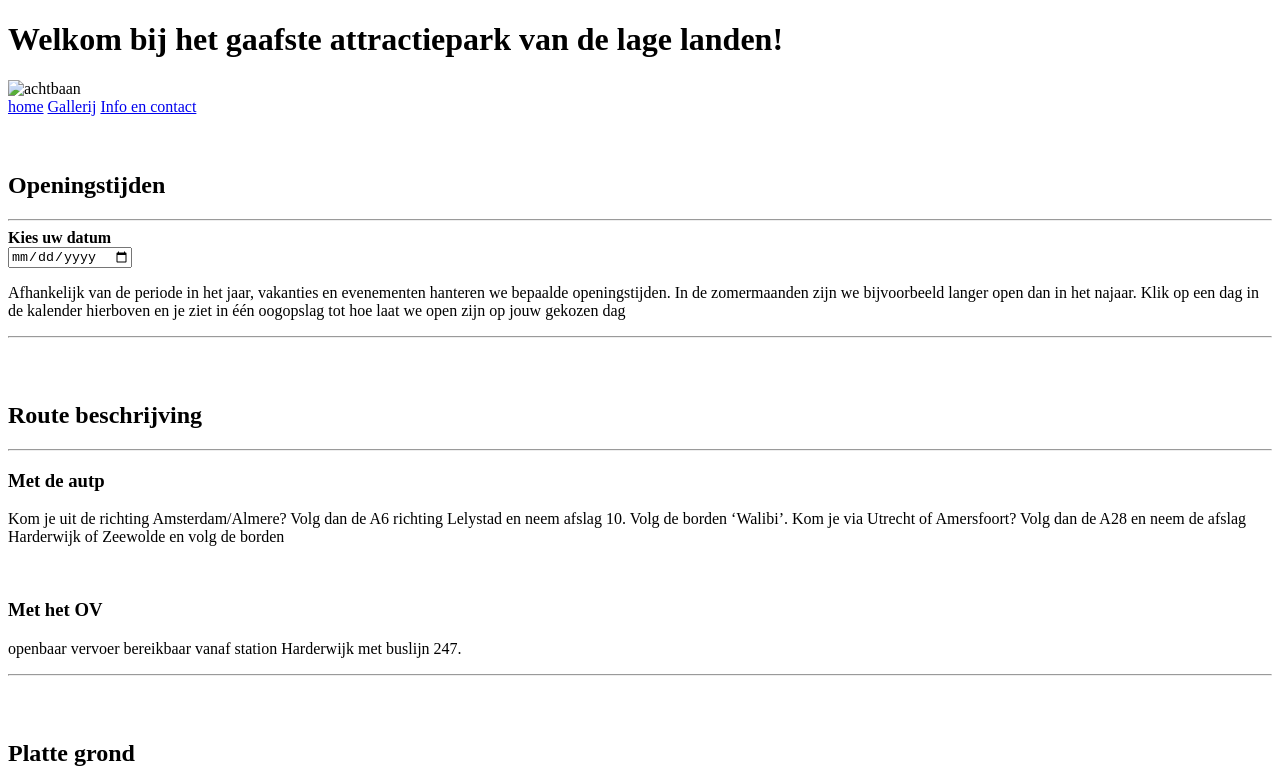
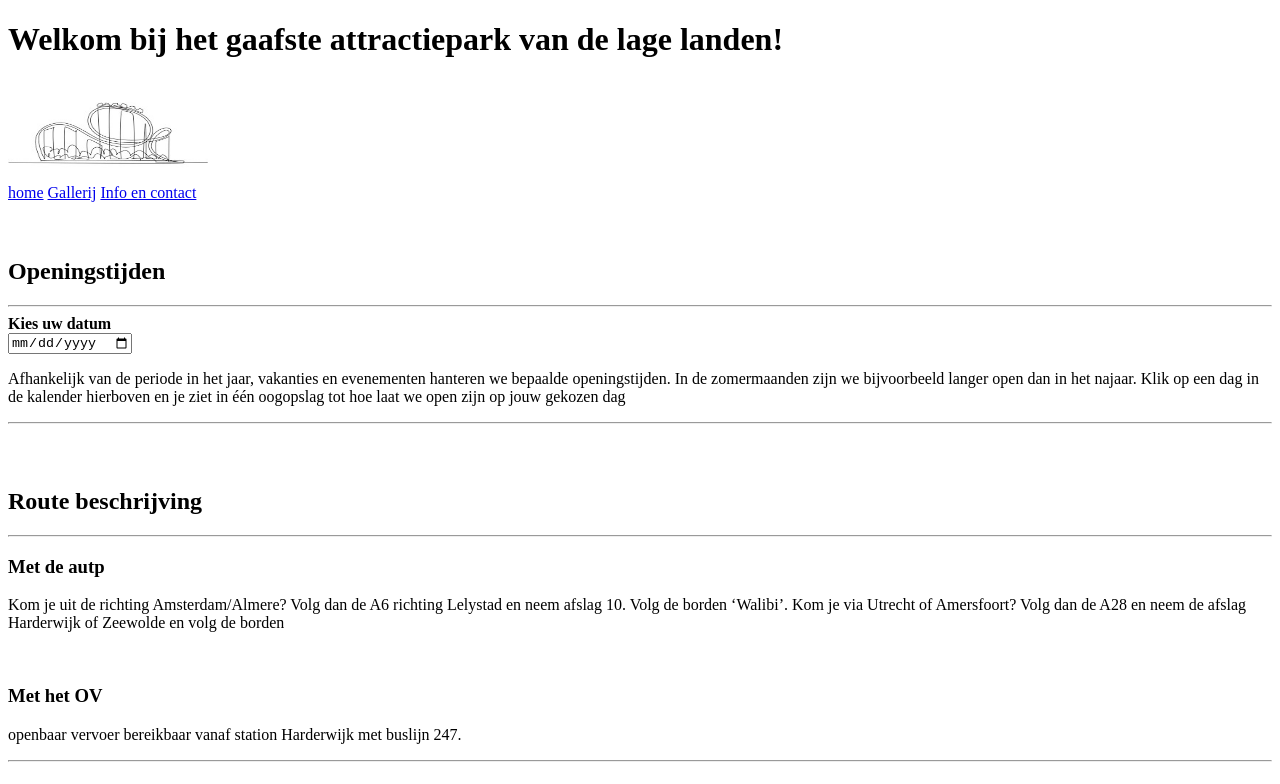
Before and after one commit to Capt-diggels/Achtbaan.huiswerk, a plain HTML site: page info.html in a window 1280 px wide. Shown: the top 784 px of the page. Drawn offline with Linux system fonts and the light colour scheme; grey boxes are pictures that could not be loaded.

Commit message:
Update info.html

```diff
--- a/info.html
+++ b/info.html
@@ -9,7 +9,7 @@
 <body>
     <header>
         <h1>Welkom bij het gaafste attractiepark van de lage landen!</h1>
-            <img src="afbeelding\achtbaan.jpg" width="200" height="100" alt="achtbaan">
+            <img src="achtbaan.jpg" width="200" height="100" alt="achtbaan">
         <br>
         <a href="index.html">home</a>
         <a href="gallerij.html" target="_blank">Gallerij</a>
```
